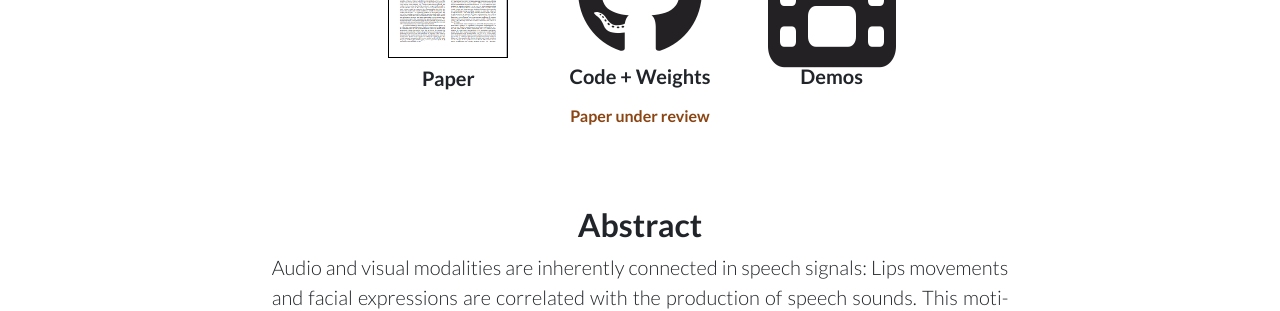
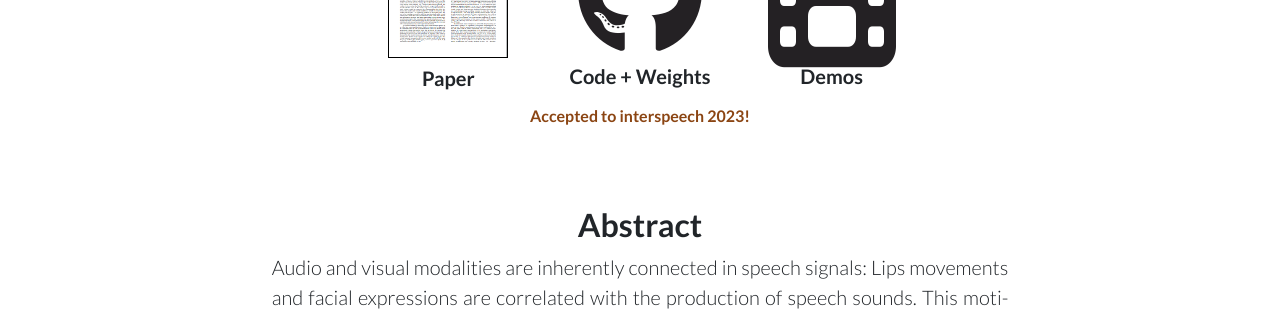
Before and after one commit to IPCV/avsi, a Jekyll site: the page built from index.html, in a window 1280 px wide and 900 px high, scrolled down 424 px. Shown: the part 154-465 px from the top of the window. Built offline with Jekyll 4.4.1, drawn with Linux system fonts in a browser that asks for light colours; nearby versions of some CDN libraries; library files that are not in the unit come from our copies; the list of posts is cut into pages by our own code.

Commit message:
Update index.html

```diff
--- a/index.html
+++ b/index.html
@@ -120,7 +120,7 @@ share-description: Official website of Speech Inpainting: Context-based Speech S
             <h5 style="padding-bottom: 5%; padding-top: 5px">Demos</h5>
         </div>
     </div>
-    <h6 class="mx-auto text-center" style="color: saddlebrown">Paper under review</h6>
+    <h6 class="mx-auto text-center" style="color: saddlebrown">Accepted to interspeech 2023!</h6>
     </br>
 
     </br>
```
